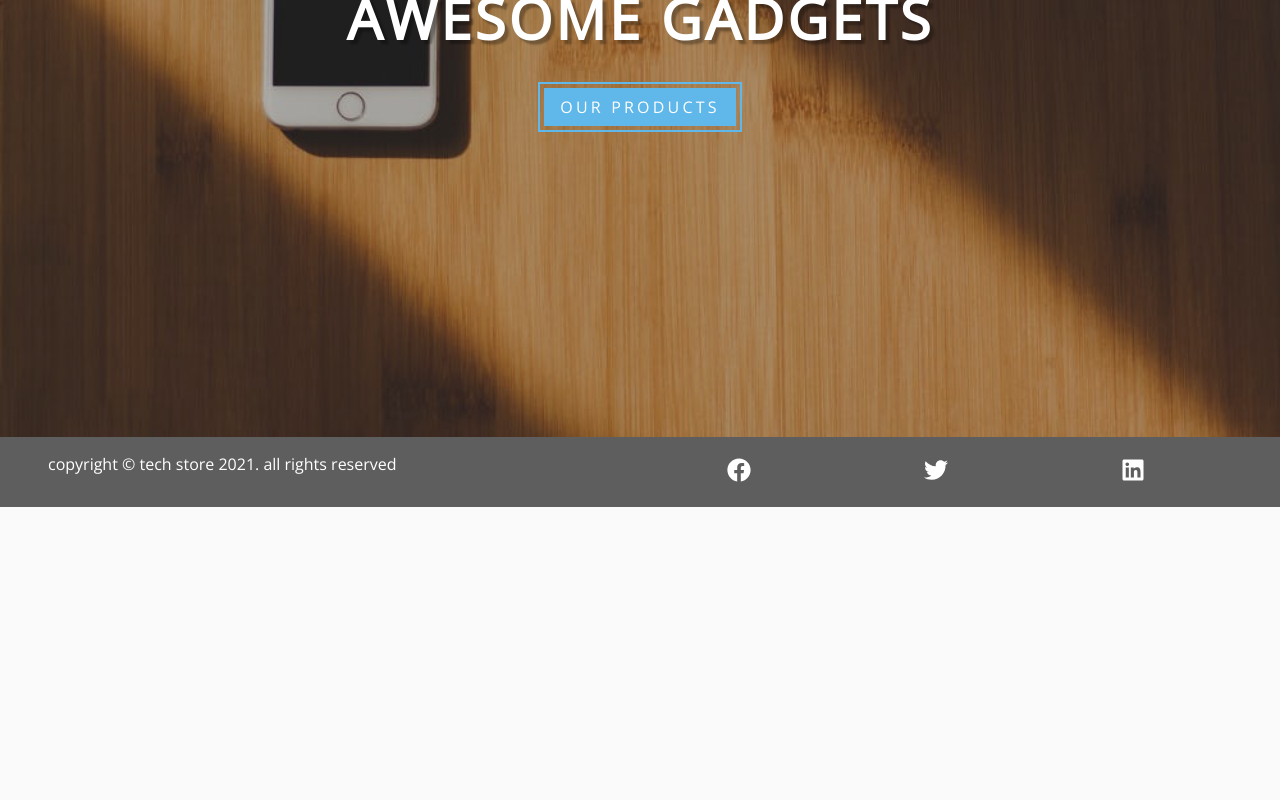
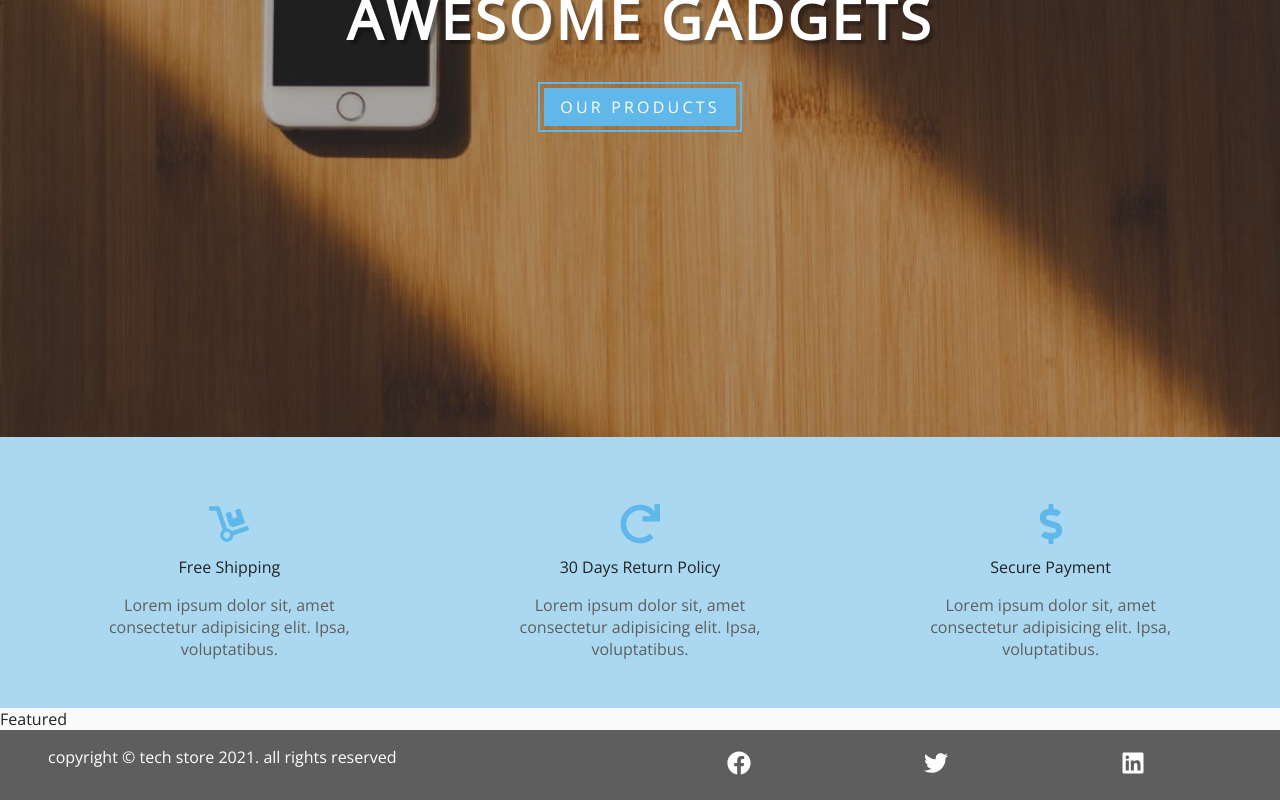
Before and after one commit to amirhosseinNouri/tech-store, a React (Create React App) app: page / in a window 1280 px wide. Shown: the part 427-1227 px from the top of the page. Before the commit the page ends 934 px from the top, so only its background shows below. Built offline with nearby package versions, Linux system fonts and the light colour scheme.

Commit message:
Services component done

```diff
--- a/src/components/HomePage/Services.js
+++ b/src/components/HomePage/Services.js
@@ -1,12 +1,53 @@
-import React from 'react'
-import styled from 'styled-components'
-import {useSelector} from 'react-redux'
+import React from "react";
+import styled from "styled-components";
+import { useSelector } from "react-redux";
 
 export default function Services() {
-    const {serviceData} = useSelector(state => state.homePage)
-    return (
-        <div>
-            Services
-        </div>
-    )
+  const { serviceData } = useSelector((state) => state.homePage);
+  console.log(serviceData);
+  return (
+    <Wrapper>
+      {serviceData.map((item) => {
+        return (
+          <div key={item.id} className="service__item">
+            <div className="service__icon">{item.icon}</div>
+            <h4>{item.title}</h4>
+            <p>{item.text}</p>
+          </div>
+        );
+      })}
+    </Wrapper>
+  );
 }
+const Wrapper = styled.section`
+  display: grid;
+  place-items: center;
+  margin: 0 auto;
+  background-color: rgba(95, 183, 234, 0.5);
+  text-align: center;
+  padding: 4rem 2rem 1rem 2rem;
+
+  .service__item {
+    margin-bottom: 2rem;
+    max-width: 300px;
+
+    h4 {
+      margin-bottom: 1rem;
+      text-transform: capitalize;
+      font-weight: normal;
+    }
+  }
+
+  .service__icon {
+    font-size: 2.5rem;
+    color: var(--primaryColor);
+  }
+  p {
+    color: var(--darkGrey);
+  }
+
+  @media (min-width: 768px) {
+    grid-template-columns: repeat(3, 1fr);
+    column-gap: 1rem;
+  }
+`;
--- a/src/pages/HomePage.js
+++ b/src/pages/HomePage.js
@@ -9,5 +9,7 @@ export default function HomePage() {
   <Hero title="awesome gadgets" max="true">
     <Link style={{marginTop : "2rem"}} className="btn" to="/products">our products</Link>
   </Hero>
+  <Services></Services>
+  <Featured></Featured>
   </>;
 }
```
Also changed, not shown: 1 other file (tests, documents, lock files or other folders).
